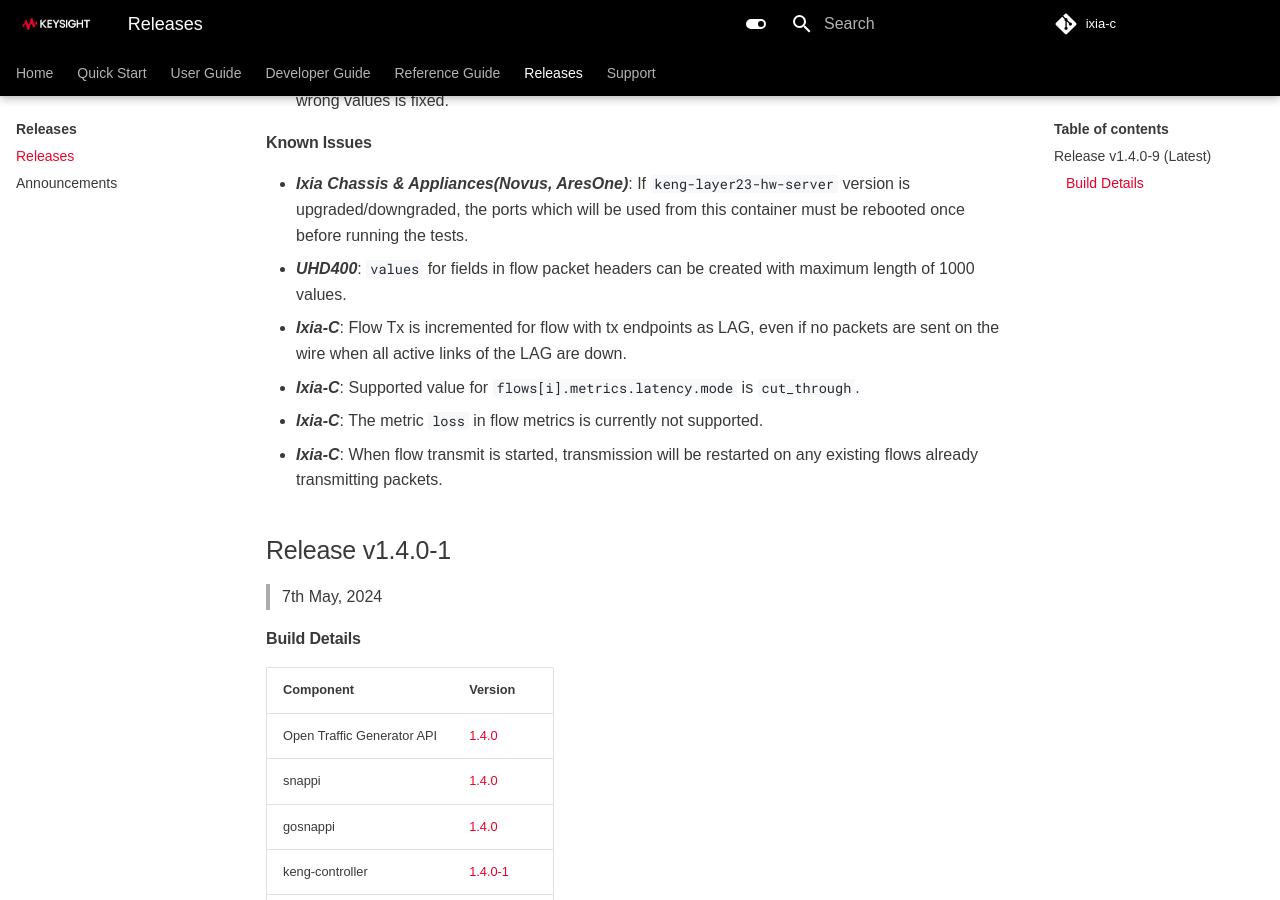
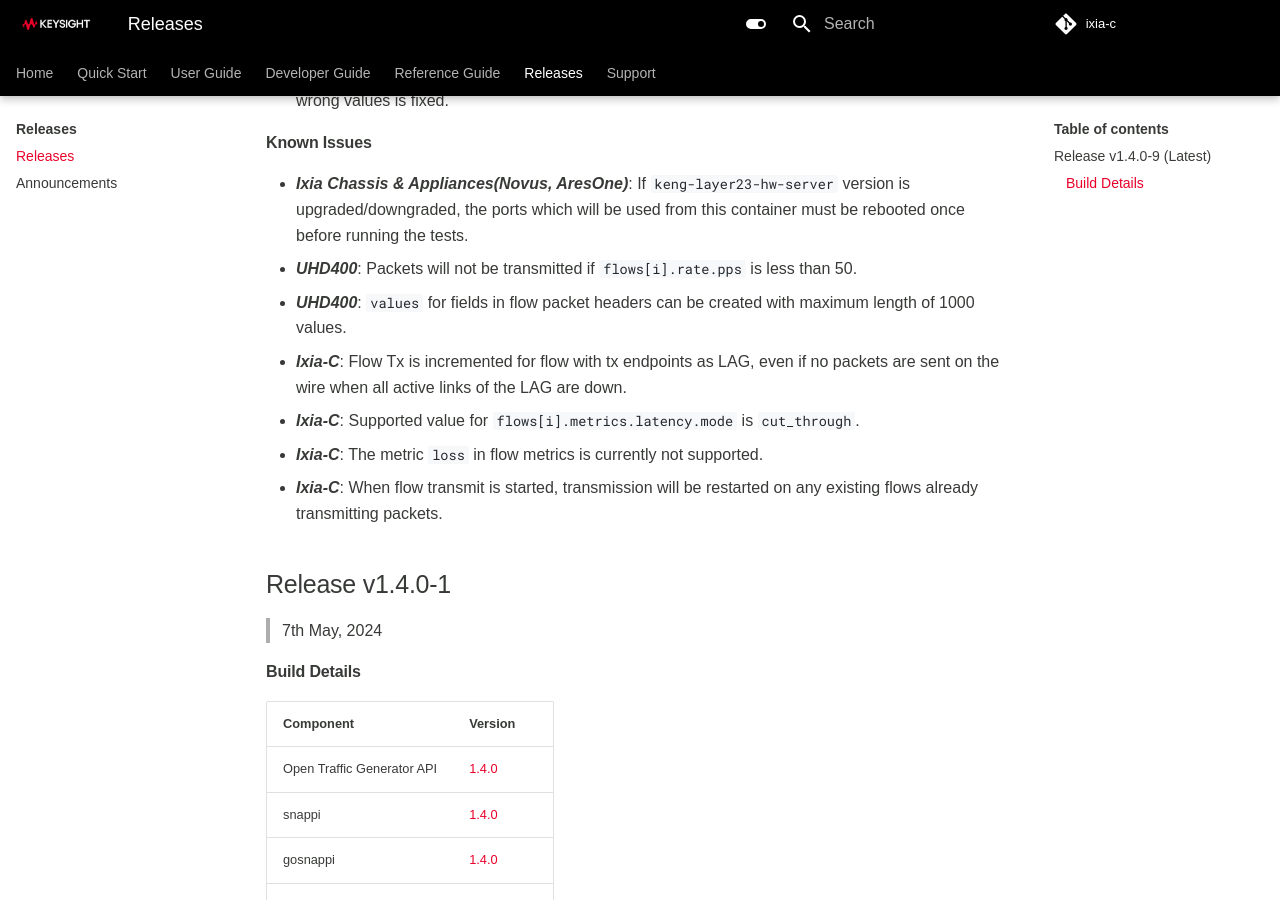
Before and after one commit to open-traffic-generator/ixia-c, an MkDocs documentation site: the page built from docs/releases.md, in a window 1280 px wide and 900 px high, scrolled down 1490 px. Built offline with MkDocs 1.6.1 and Material for MkDocs 9.7.7, drawn with Linux system fonts in a browser that asks for light colours; some web fonts are replaced; comment, search, counter and statistics services are not loaded.

Commit message:
notes updated

```diff
--- a/docs/releases.md
+++ b/docs/releases.md
@@ -42,6 +42,7 @@
 
 #### Known Issues
 * <b><i>Ixia Chassis & Appliances(Novus, AresOne)</i></b>: If `keng-layer23-hw-server` version is upgraded/downgraded, the ports which will be used from this container must be rebooted once before running the tests.
+* <b><i>UHD400</i></b>: Packets will not be transmitted if `flows[i].rate.pps` is less than 50.
 * <b><i>UHD400</i></b>: `values` for fields in flow packet headers can be created with maximum length of 1000 values.
 * <b><i>Ixia-C</i></b>: Flow Tx is incremented for flow with tx endpoints as LAG, even if no packets are sent on the wire when all active links of the LAG are down.
 * <b><i>Ixia-C</i></b>: Supported value for `flows[i].metrics.latency.mode` is `cut_through`.
```
